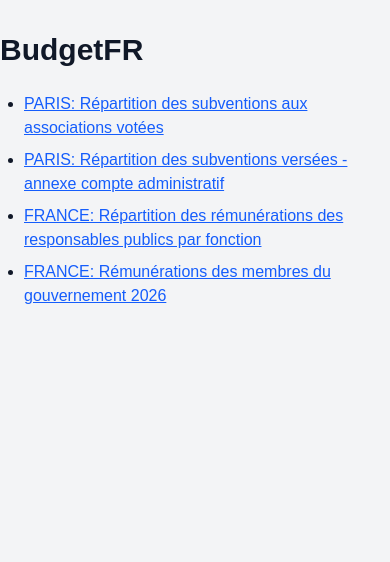
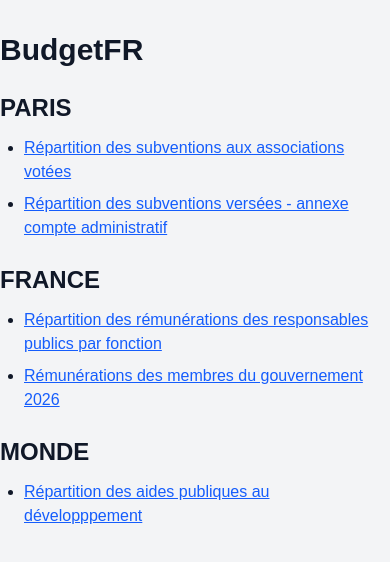
Before and after one commit to gwen001/budgetfr, a Next.js app: page / in a window 390 px wide. Shown: the top 562 px of the page. Built offline with nearby package versions, Linux system fonts and the light colour scheme.

Commit message:
fix mobile

```diff
--- a/app/page.tsx
+++ b/app/page.tsx
@@ -14,25 +14,39 @@ export default function Page() {
         <div className="p-0">
             <h1 className="text-3xl font-bold mb-6">BudgetFR</h1>
 
-            <ul className="list-disc pl-6 space-y-2">
+            <h2 className="text-2xl font-bold mb-3">PARIS</h2>
+            <ul className="list-disc pl-6 space-y-2 mb-6">
                 <li>
                     <Link href="/paris-subventions-associations-votees" className="text-blue-600 underline">
-                        PARIS: Répartition des subventions aux associations votées
+                        Répartition des subventions aux associations votées
                     </Link>
                 </li>
                 <li>
                     <Link href="/paris-subventions-versees" className="text-blue-600 underline">
-                        PARIS: Répartition des subventions versées - annexe compte administratif
+                        Répartition des subventions versées - annexe compte administratif
                     </Link>
                 </li>
+            </ul>
+
+            <h2 className="text-2xl font-bold mb-3">FRANCE</h2>
+            <ul className="list-disc pl-6 space-y-2 mb-6">
                 <li>
                     <Link href="/france-remunerations-responsables-publics" className="text-blue-600 underline">
-                        FRANCE: Répartition des rémunérations des responsables publics par fonction
+                        Répartition des rémunérations des responsables publics par fonction
                     </Link>
                 </li>
                 <li>
                     <Link href="/france-remunerations-gouvernement-2026" className="text-blue-600 underline">
-                        FRANCE: Rémunérations des membres du gouvernement 2026
+                        Rémunérations des membres du gouvernement 2026
+                    </Link>
+                </li>
+            </ul>
+
+            <h2 className="text-2xl font-bold mb-3">MONDE</h2>
+            <ul className="list-disc pl-6 space-y-2 mb-6">
+                <li>
+                    <Link href="/monde-aide-publique-developpement" className="text-blue-600 underline">
+                        Répartition des aides publiques au développpement
                     </Link>
                 </li>
             </ul>
--- a/components/DataSelector.tsx
+++ b/components/DataSelector.tsx
@@ -23,7 +23,7 @@ export default function DatasetSelector({ dataset }: Props) {
             <option value="paris-subventions-versees">PARIS: Subventions versées - annexe compte administratif</option>
             <option value="france-remunerations-responsables-publics">FRANCE: Rémunérations des responsables publics par fonction</option>
             <option value="france-remunerations-gouvernement-2026">FRANCE: Rémunérations des membres du gouvernement 2026</option>
-            {/* <option value="monde-aide-publique-developpement">MONDE: Répartition des aides publiques au développpement</option> */}
+            <option value="monde-aide-publique-developpement">MONDE: Répartition des aides publiques au développpement</option>
         </select>
     );
 }
```
